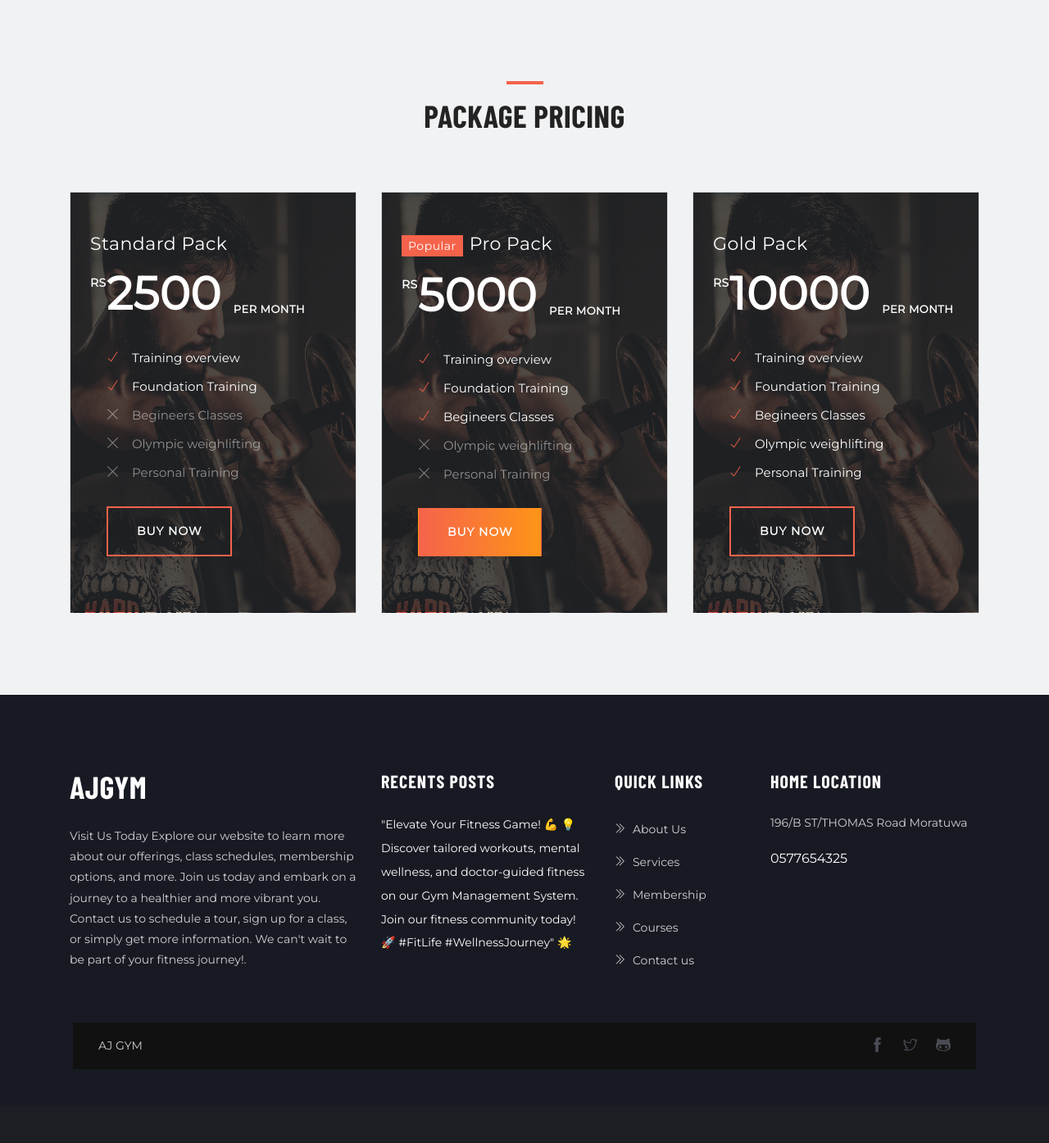
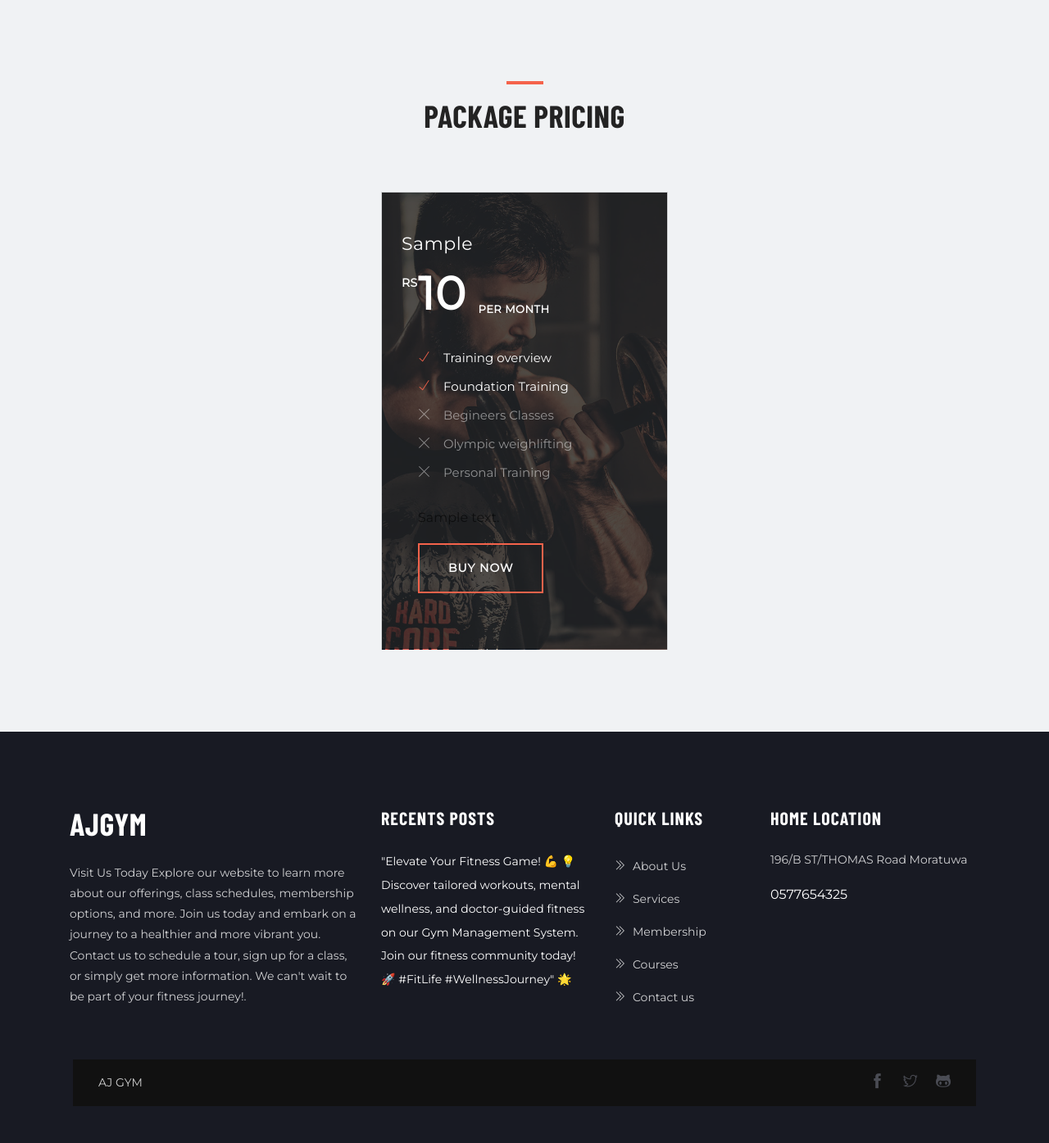
Before and after one commit to WarunaDisanayaka/gym-management-system, a PHP site: page /pricing.php in a window 1280 px wide. Shown: the part 367-1762 px from the top of the page at 82% size. Before the commit the page ends 1672 px from the top, so only its background shows below. Run offline with PHP 8.4, Linux system fonts and the light colour scheme; tables that the repository leaves empty or names only in its code hold one stand-in row (values such as "Sample post"); a stand-in replaces the project's code that opens the database connection; some libraries are stand-ins or nearby versions.

Commit message:
packages showing in frontend added

```diff
--- a/pricing.php
+++ b/pricing.php
@@ -1,3 +1,7 @@
+<?php
+    include "config/db.php";
+    $result = $conn->query("SELECT `package`, `description`, `amount` FROM `packages`");
+?>
 <!doctype html>
 
 <!--
@@ -76,64 +80,36 @@
             </div>
          </div>
          <div class="row justify-content-center">
+            <?php
+            // Loop through the result set and display each package
+            while ($row = $result->fetch_assoc()) {
+            ?>
                <div class="col-lg-4 col-md-6 mb-4 mb-lg-0">
                   <div class="card rounded-0 px-4 py-5 bg-4">
                      <div class="position-relative">
-						<h4 class="card-title text-white text-capitalize font-weight-normal font-secondary">Standard Pack</h4>
-						<h3 class="text-lg text-white font-secondary position-relative  mt-2"><sup class="text-sm position-absolute">Rs</sup>2500   <sub>per month</sub></h3>
+                        <h4 class="card-title text-white text-capitalize font-weight-normal font-secondary"><?php echo $row['package']; ?></h4>
+                        <h3 class="text-lg text-white font-secondary position-relative mt-2">
+                           <sup class="text-sm position-absolute">Rs</sup><?php echo $row['amount']; ?> <sub>per month</sub>
+                        </h3>
 
                         <div class="card-body mt-2">
                            <ul class="list-unstyled lh-35 mb-4">
-								<li class="text-white"><i class="ti-check mr-3 text-color "></i>Training overview</li>
-								<li class="text-white"><i class="ti-check mr-3 text-color "></i>Foundation Training</li>
+                              <li class="text-white"><i class="ti-check mr-3 text-color"></i>Training overview</li>
+                              <li class="text-white"><i class="ti-check mr-3 text-color"></i>Foundation Training</li>
                               <li class="text-white-50"><i class="ti-close mr-3"></i>Begineers Classes</li>
                               <li class="text-white-50"><i class="ti-close mr-3"></i>Olympic weighlifting</li>
                               <li class="text-white-50"><i class="ti-close mr-3"></i>Personal Training</li>
                            </ul>
+                           <!-- Assuming you have a 'description' column in your 'packages' table -->
+                           <p><?php echo $row['description']; ?></p>
                            <a href="#" class="btn btn-solid-border text-white">Buy Now</a>
                         </div>
                      </div>
                   </div>
                </div>
-
-			<div class="col-lg-4 col-md-6 mb-4 mb-lg-0">
-				<div class="card px-4 py-5  rounded-0 bg-4">
-					<div class="position-relative">
-						<h4 class="card-title text-capitalize font-weight-normal font-secondary text-white "><span class="text-sm bg-primary text-white py-1 px-2 mr-2">Popular</span>Pro Pack </h4>
-						<h3 class="text-lg font-secondary position-relative mt-2 text-white "><sup class="text-sm position-absolute">Rs</sup>5000 <sub>per month</sub></h3>
-
-	 					<div class="card-body mt-2">
-							<ul class="list-unstyled lh-35 mb-4">
-								<li class="text-white"><i class="ti-check mr-3 text-color "></i>Training overview</li>
-								<li class="text-white"><i class="ti-check mr-3 text-color "></i>Foundation Training</li>
-								<li class="text-white"><i class="ti-check mr-3 text-color "></i>Begineers Classes</li>
-								<li class="text-white-50"><i class="ti-close mr-3"></i>Olympic weighlifting</li>
-								<li class="text-white-50"><i class="ti-close mr-3"></i>Personal Training</li>
-							</ul>
-							<a href="#" class="btn btn-main">Buy Now</a>
-						</div>
-					</div>
-				</div>
-			</div>
-			<div class="col-lg-4 col-md-6 mb-4 mb-lg-0">
-				<div class="card rounded-0 px-4 py-5 bg-4">
-					<div class="position-relative">
-						<h4 class="card-title text-capitalize font-weight-normal font-secondary text-white ">Gold Pack</h4>
-						<h3 class="text-lg text-white font-secondary position-relative mt-2"><sup class="text-sm position-absolute">Rs</sup>10000 <sub>per month</sub></h3>
-
-	 					<div class="card-body mt-2">
-							<ul class="list-unstyled lh-35 mb-4">
-								<li class="text-white"><i class="ti-check mr-3 text-color "></i>Training overview</li>
-								<li class="text-white"><i class="ti-check mr-3 text-color "></i>Foundation Training</li>
-								<li class="text-white"><i class="ti-check mr-3 text-color "></i>Begineers Classes</li>
-								<li class="text-white"><i class="ti-check mr-3 text-color "></i>Olympic weighlifting</li>
-								<li class="text-white"><i class="ti-check mr-3 text-color "></i>Personal Training</li>
-							</ul>
-							<a href="#" class="btn btn-solid-border text-white">Buy Now</a>
-						</div>
-					</div>
-				</div>
-			</div>
+            <?php
+            }
+            ?>
          </div>
       </div>
    </section>
```
Lines whose indentation alone changed are shown as unchanged.
